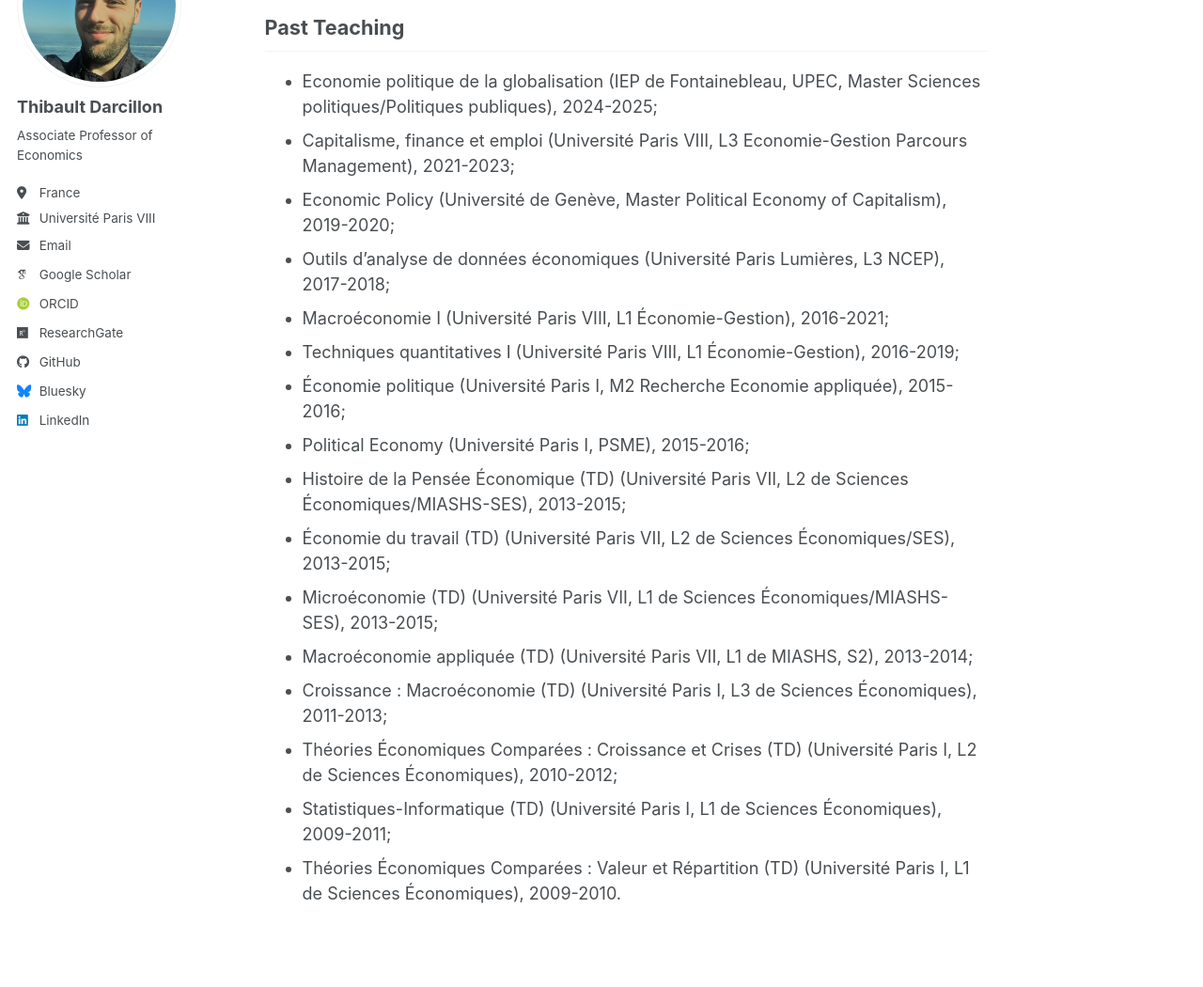
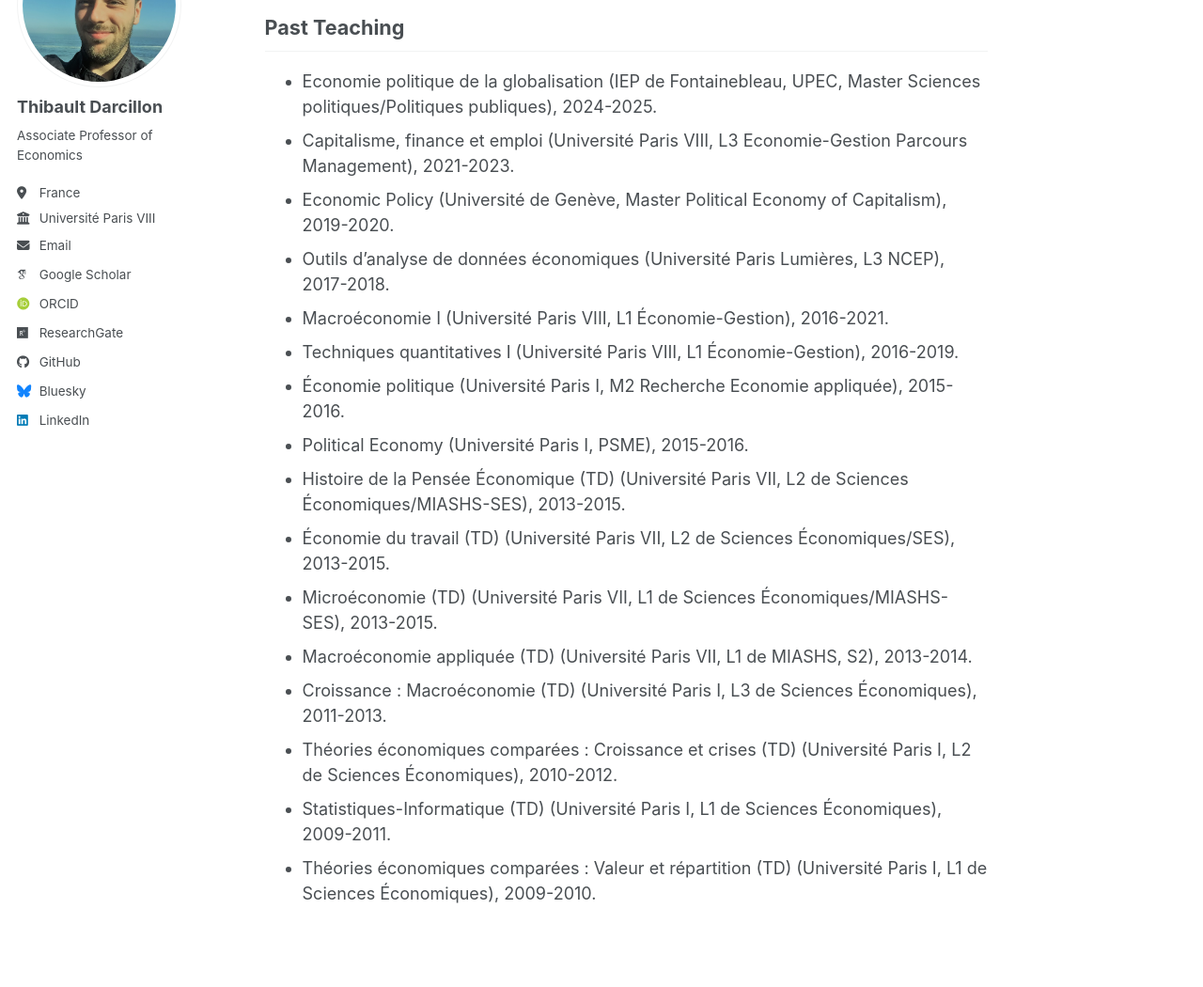
Before and after one commit to thibaultdarcillon/thibaultdarcillon.github.io, a Jekyll site: the page built from _pages/teaching.md, in a window 1280 px wide and 1400 px high, scrolled down 602 px. Shown: the part 199-1249 px from the top of the window at 94% size. Built offline with Jekyll 4.4.1, drawn with Linux system fonts in a browser that asks for light colours; some web fonts are replaced; a script bundle is joined from its source files by our own code; library files that are not in the unit come from our copies.

Commit message:
Update Teaching

```diff
--- a/_pages/teaching.md
+++ b/_pages/teaching.md
@@ -19,19 +19,19 @@ author_profile: true
 
 ## Past Teaching
 
-* Economie politique de la globalisation (IEP de Fontainebleau, UPEC, Master Sciences politiques/Politiques publiques), 2024-2025;
-* Capitalisme, finance et emploi (Université Paris VIII, L3 Economie-Gestion Parcours Management), 2021-2023;
-* Economic Policy (Université de Genève, Master Political Economy of Capitalism), 2019-2020;
-* Outils d’analyse de données économiques (Université Paris Lumières, L3 NCEP), 2017-2018;
-* Macroéconomie I (Université Paris VIII, L1 Économie-Gestion), 2016-2021;
-* Techniques quantitatives I (Université Paris VIII, L1 Économie-Gestion), 2016-2019;
-* Économie politique (Université Paris I, M2 Recherche Economie appliquée), 2015-2016;
-* Political Economy (Université Paris I, PSME), 2015-2016;
-* Histoire de la Pensée Économique (TD) (Université Paris VII, L2 de Sciences Économiques/MIASHS-SES), 2013-2015;
-* Économie du travail (TD) (Université Paris VII, L2 de Sciences Économiques/SES), 2013-2015;
-* Microéconomie (TD) (Université Paris VII, L1 de Sciences Économiques/MIASHS-SES), 2013-2015;
-* Macroéconomie appliquée (TD) (Université Paris VII, L1 de MIASHS, S2), 2013-2014;
-* Croissance : Macroéconomie (TD) (Université Paris I, L3 de Sciences Économiques), 2011-2013;
-* Théories Économiques Comparées : Croissance et Crises (TD) (Université Paris I, L2 de Sciences Économiques), 2010-2012;
-* Statistiques-Informatique (TD) (Université Paris I, L1 de Sciences Économiques), 2009-2011;
-* Théories Économiques Comparées : Valeur et Répartition (TD) (Université Paris I, L1 de Sciences Économiques), 2009-2010.
+* Economie politique de la globalisation (IEP de Fontainebleau, UPEC, Master Sciences politiques/Politiques publiques), 2024-2025.
+* Capitalisme, finance et emploi (Université Paris VIII, L3 Economie-Gestion Parcours Management), 2021-2023.
+* Economic Policy (Université de Genève, Master Political Economy of Capitalism), 2019-2020.
+* Outils d’analyse de données économiques (Université Paris Lumières, L3 NCEP), 2017-2018.
+* Macroéconomie I (Université Paris VIII, L1 Économie-Gestion), 2016-2021.
+* Techniques quantitatives I (Université Paris VIII, L1 Économie-Gestion), 2016-2019.
+* Économie politique (Université Paris I, M2 Recherche Economie appliquée), 2015-2016.
+* Political Economy (Université Paris I, PSME), 2015-2016.
+* Histoire de la Pensée Économique (TD) (Université Paris VII, L2 de Sciences Économiques/MIASHS-SES), 2013-2015.
+* Économie du travail (TD) (Université Paris VII, L2 de Sciences Économiques/SES), 2013-2015.
+* Microéconomie (TD) (Université Paris VII, L1 de Sciences Économiques/MIASHS-SES), 2013-2015.
+* Macroéconomie appliquée (TD) (Université Paris VII, L1 de MIASHS, S2), 2013-2014.
+* Croissance : Macroéconomie (TD) (Université Paris I, L3 de Sciences Économiques), 2011-2013.
+* Théories économiques comparées : Croissance et crises (TD) (Université Paris I, L2 de Sciences Économiques), 2010-2012.
+* Statistiques-Informatique (TD) (Université Paris I, L1 de Sciences Économiques), 2009-2011.
+* Théories économiques comparées : Valeur et répartition (TD) (Université Paris I, L1 de Sciences Économiques), 2009-2010.
```
